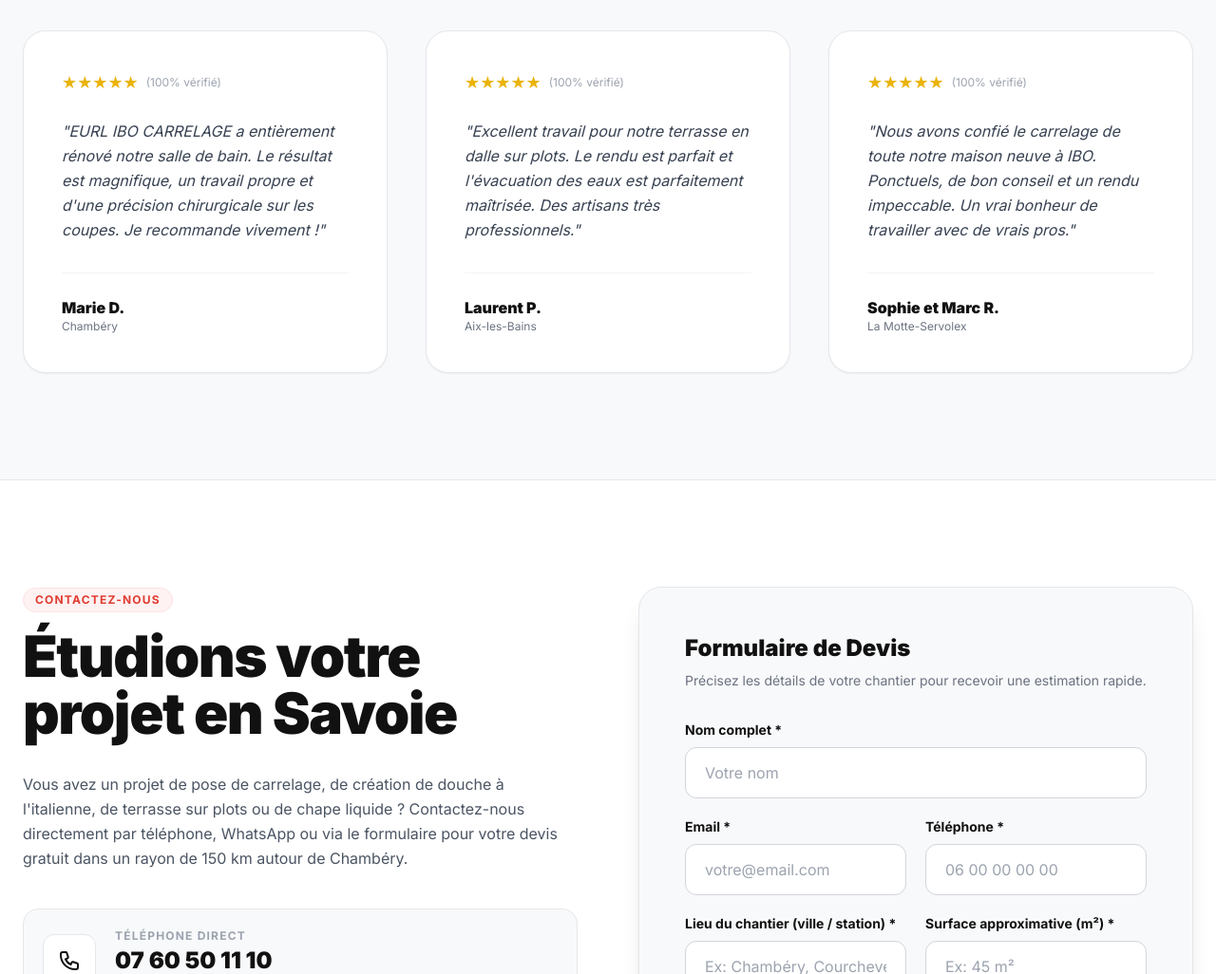
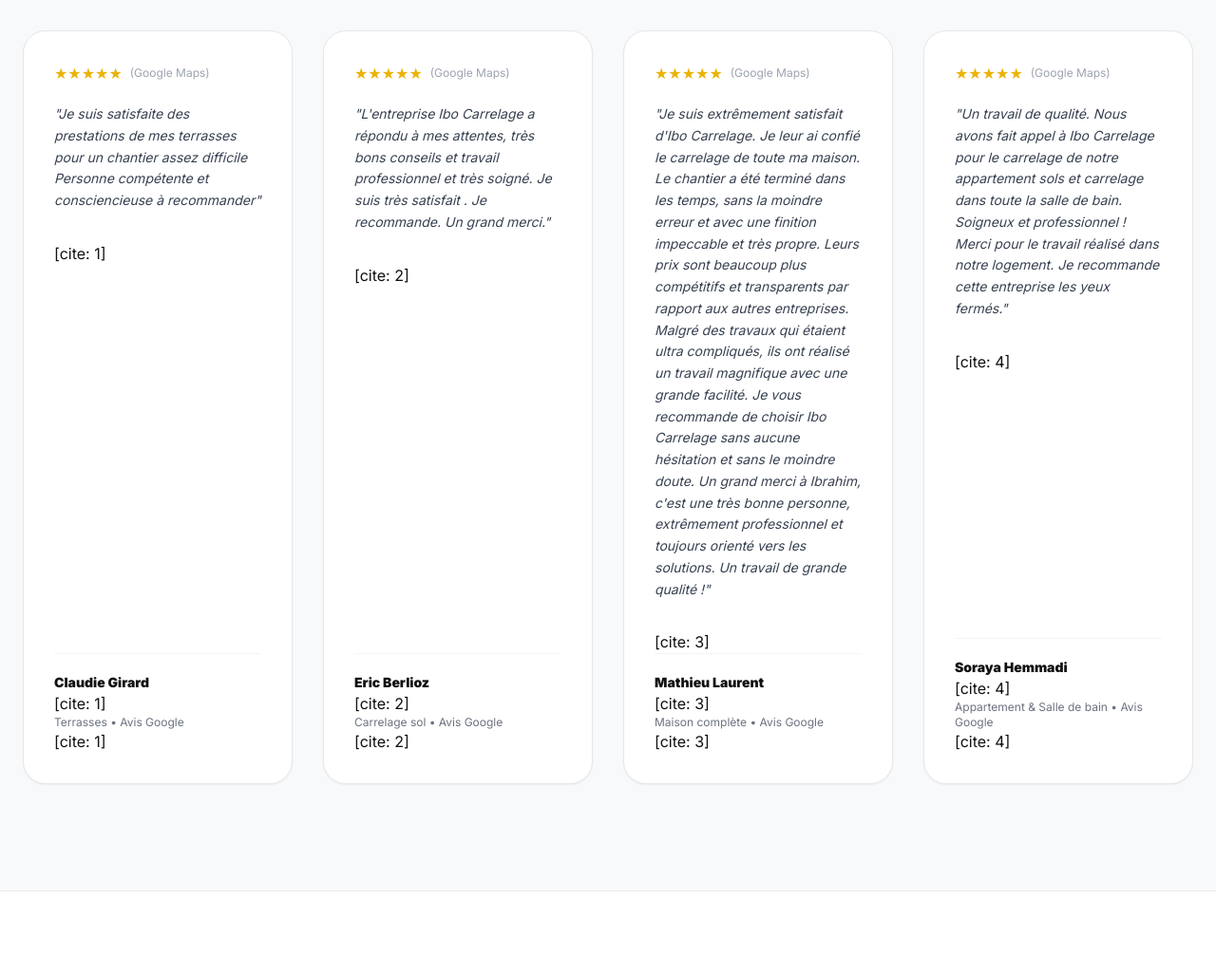
Before and after one commit to ibocarrelage73/index.html, a plain HTML site: page index.html in a window 1280 px wide. Shown: the part 5440-6466 px from the top of the page at 95% size. Drawn offline with nearby package versions, Linux system fonts and the light colour scheme.

Commit message:
Refactor review sections in index.html
Updated review sections with new content and formatting.

```diff
--- a/index.html
+++ b/index.html
@@ -595,37 +595,48 @@
                 </a>
             </div>
 
-            <div class="grid md:grid-cols-3 gap-10">
-                <div class="bg-white p-10 rounded-3xl border border-brand-border shadow-sm flex flex-col justify-between">
+            <div class="grid grid-cols-1 sm:grid-cols-2 lg:grid-cols-4 gap-8">
+                <div class="bg-white p-8 rounded-3xl border border-brand-border shadow-sm flex flex-col justify-between">
                     <div>
-                        <div class="flex items-center text-yellow-500 text-lg mb-6">★★★★★ <span class="text-xs text-gray-400 ml-2">(100% vérifié)</span></div>
-                        <p class="text-gray-700 italic leading-relaxed text-base mb-8">"EURL IBO CARRELAGE a entièrement rénové notre salle de bain. Le résultat est magnifique, un travail propre et d'une précision chirurgicale sur les coupes. Je recommande vivement !"</p>
+                        <div class="flex items-center text-yellow-500 text-base mb-5">★★★★★ <span class="text-xs text-gray-400 ml-2">(Google Maps)</span></div>
+                        <p class="text-gray-700 italic leading-relaxed text-sm mb-8">"Je suis satisfaite des prestations de mes terrasses pour un chantier assez difficile Personne compétente et consciencieuse à recommander"</p>[cite: 1]
                     </div>
-                    <div class="pt-6 border-t border-gray-100">
-                        <div class="font-black text-brand-dark text-base">Marie D.</div>
-                        <div class="text-xs text-gray-500">Chambéry</div>
+                    <div class="pt-5 border-t border-gray-100">
+                        <div class="font-black text-brand-dark text-sm">Claudie Girard</div>[cite: 1]
+                        <div class="text-xs text-gray-500">Terrasses • Avis Google</div>[cite: 1]
                     </div>
                 </div>
 
-                <div class="bg-white p-10 rounded-3xl border border-brand-border shadow-sm flex flex-col justify-between">
+                <div class="bg-white p-8 rounded-3xl border border-brand-border shadow-sm flex flex-col justify-between">
                     <div>
-                        <div class="flex items-center text-yellow-500 text-lg mb-6">★★★★★ <span class="text-xs text-gray-400 ml-2">(100% vérifié)</span></div>
-                        <p class="text-gray-700 italic leading-relaxed text-base mb-8">"Excellent travail pour notre terrasse en dalle sur plots. Le rendu est parfait et l'évacuation des eaux est parfaitement maîtrisée. Des artisans très professionnels."</p>
+                        <div class="flex items-center text-yellow-500 text-base mb-5">★★★★★ <span class="text-xs text-gray-400 ml-2">(Google Maps)</span></div>
+                        <p class="text-gray-700 italic leading-relaxed text-sm mb-8">"L'entreprise Ibo Carrelage a répondu à mes attentes, très bons conseils et travail professionnel et très soigné. Je suis très satisfait . Je recommande. Un grand merci."</p>[cite: 2]
                     </div>
-                    <div class="pt-6 border-t border-gray-100">
-                        <div class="font-black text-brand-dark text-base">Laurent P.</div>
-                        <div class="text-xs text-gray-500">Aix-les-Bains</div>
+                    <div class="pt-5 border-t border-gray-100">
+                        <div class="font-black text-brand-dark text-sm">Eric Berlioz</div>[cite: 2]
+                        <div class="text-xs text-gray-500">Carrelage sol • Avis Google</div>[cite: 2]
                     </div>
                 </div>
 
-                <div class="bg-white p-10 rounded-3xl border border-brand-border shadow-sm flex flex-col justify-between">
+                <div class="bg-white p-8 rounded-3xl border border-brand-border shadow-sm flex flex-col justify-between">
                     <div>
-                        <div class="flex items-center text-yellow-500 text-lg mb-6">★★★★★ <span class="text-xs text-gray-400 ml-2">(100% vérifié)</span></div>
-                        <p class="text-gray-700 italic leading-relaxed text-base mb-8">"Nous avons confié le carrelage de toute notre maison neuve à IBO. Ponctuels, de bon conseil et un rendu impeccable. Un vrai bonheur de travailler avec de vrais pros."</p>
+                        <div class="flex items-center text-yellow-500 text-base mb-5">★★★★★ <span class="text-xs text-gray-400 ml-2">(Google Maps)</span></div>
+                        <p class="text-gray-700 italic leading-relaxed text-sm mb-8">"Je suis extrêmement satisfait d'Ibo Carrelage. Je leur ai confié le carrelage de toute ma maison. Le chantier a été terminé dans les temps, sans la moindre erreur et avec une finition impeccable et très propre. Leurs prix sont beaucoup plus compétitifs et transparents par rapport aux autres entreprises. Malgré des travaux qui étaient ultra compliqués, ils ont réalisé un travail magnifique avec une grande facilité. Je vous recommande de choisir Ibo Carrelage sans aucune hésitation et sans le moindre doute. Un grand merci à Ibrahim, c'est une très bonne personne, extrêmement professionnel et toujours orienté vers les solutions. Un travail de grande qualité !"</p>[cite: 3]
                     </div>
-                    <div class="pt-6 border-t border-gray-100">
-                        <div class="font-black text-brand-dark text-base">Sophie et Marc R.</div>
-                        <div class="text-xs text-gray-500">La Motte-Servolex</div>
+                    <div class="pt-5 border-t border-gray-100">
+                        <div class="font-black text-brand-dark text-sm">Mathieu Laurent</div>[cite: 3]
+                        <div class="text-xs text-gray-500">Maison complète • Avis Google</div>[cite: 3]
+                    </div>
+                </div>
+
+                <div class="bg-white p-8 rounded-3xl border border-brand-border shadow-sm flex flex-col justify-between">
+                    <div>
+                        <div class="flex items-center text-yellow-500 text-base mb-5">★★★★★ <span class="text-xs text-gray-400 ml-2">(Google Maps)</span></div>
+                        <p class="text-gray-700 italic leading-relaxed text-sm mb-8">"Un travail de qualité. Nous avons fait appel à Ibo Carrelage pour le carrelage de notre appartement sols et carrelage dans toute la salle de bain. Soigneux et professionnel ! Merci pour le travail réalisé dans notre logement. Je recommande cette entreprise les yeux fermés."</p>[cite: 4]
+                    </div>
+                    <div class="pt-5 border-t border-gray-100">
+                        <div class="font-black text-brand-dark text-sm">Soraya Hemmadi</div>[cite: 4]
+                        <div class="text-xs text-gray-500">Appartement &amp; Salle de bain • Avis Google</div>[cite: 4]
                     </div>
                 </div>
             </div>
```
